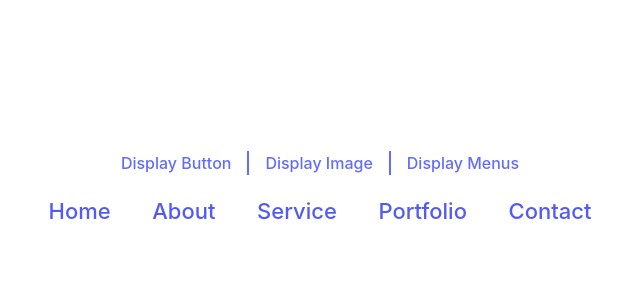
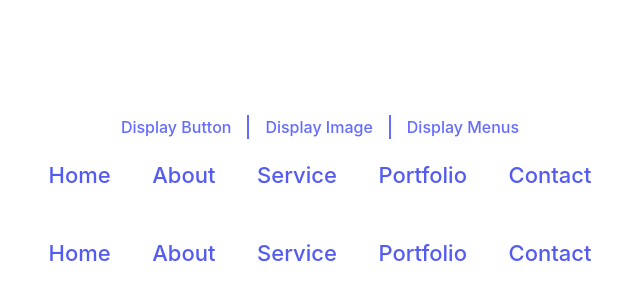
Before and after one commit to andy5566w/vue3-advenced-css, a Vue app: page /menus in a window 1280 px wide. Shown: the part 214-514 px from the top of the page, without its empty margins (320-960 px from the left). Built offline with nearby package versions, Linux system fonts and the light colour scheme.

Commit message:
add BackgroundAndBorderMenu.vue

```diff
--- a/src/components/DisplayMenus.vue
+++ b/src/components/DisplayMenus.vue
@@ -1,9 +1,12 @@
 <template>
-  <div class="flex flex-col items-center"><GrowingBorderMenu /></div>
+  <div class="flex flex-col items-center gap-8">
+    <GrowingBorderMenu /><BackgroundAndBorderMenu />
+  </div>
 </template>
 
 <script setup>
-import GrowingBorderMenu from '../components/menus/GrowingBorderMenu.vue'
+import GrowingBorderMenu from './menus/GrowingBorderMenu.vue'
+import BackgroundAndBorderMenu from './menus/BackgroundAndBorderMenu.vue'
 </script>
 
 <style scoped></style>
--- /dev/null
+++ b/src/components/menus/BackgroundAndBorderMenu.vue
@@ -0,0 +1,57 @@
+<template>
+  <div class="BackgroundAndBorderMenu">
+    <BaseMenu />
+  </div>
+</template>
+
+<script setup>
+import BaseMenu from './BaseMenu.vue'
+</script>
+
+<style lang="scss">
+.BackgroundAndBorderMenu {
+  a {
+    --move-distance: 8px;
+    --color: #e91e63;
+    overflow: visible;
+
+    &:before,
+    &:after {
+      content: '';
+      position: absolute;
+      width: 12px;
+      height: 12px;
+      border: solid var(--color);
+      transition: all 0.3s;
+      opacity: 0;
+    }
+
+    &:before {
+      left: calc(var(--move-distance) * -2);
+      bottom: calc(var(--move-distance) * -2);
+      border-width: 0 0 3px 3px;
+    }
+    &:after {
+      top: calc(var(--move-distance) * -2);
+      right: calc(var(--move-distance) * -2);
+      border-width: 3px 3px 0 0;
+    }
+
+    &:hover {
+      color: white;
+      background-color: var(--color);
+      &:before {
+        opacity: 1;
+        left: calc(var(--move-distance) * -1);
+        bottom: calc(var(--move-distance) * -1);
+      }
+
+      &:after {
+        opacity: 1;
+        top: calc(var(--move-distance) * -1);
+        right: calc(var(--move-distance) * -1);
+      }
+    }
+  }
+}
+</style>
--- a/src/components/menus/BaseMenu.vue
+++ b/src/components/menus/BaseMenu.vue
@@ -19,5 +19,6 @@ a {
   background-color: transparent;
   overflow: hidden;
   display: inline-block;
+  transition: all 0.5s;
 }
 </style>
```
